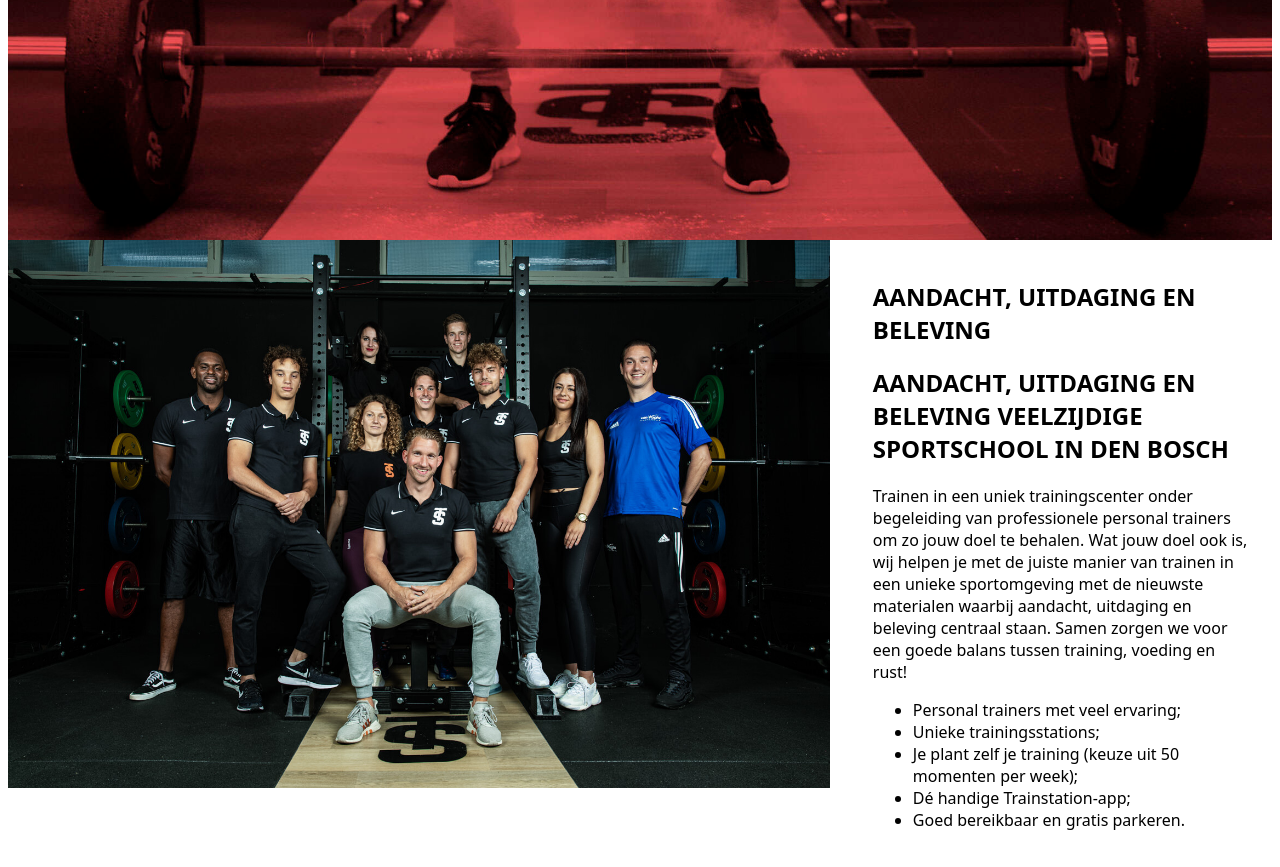
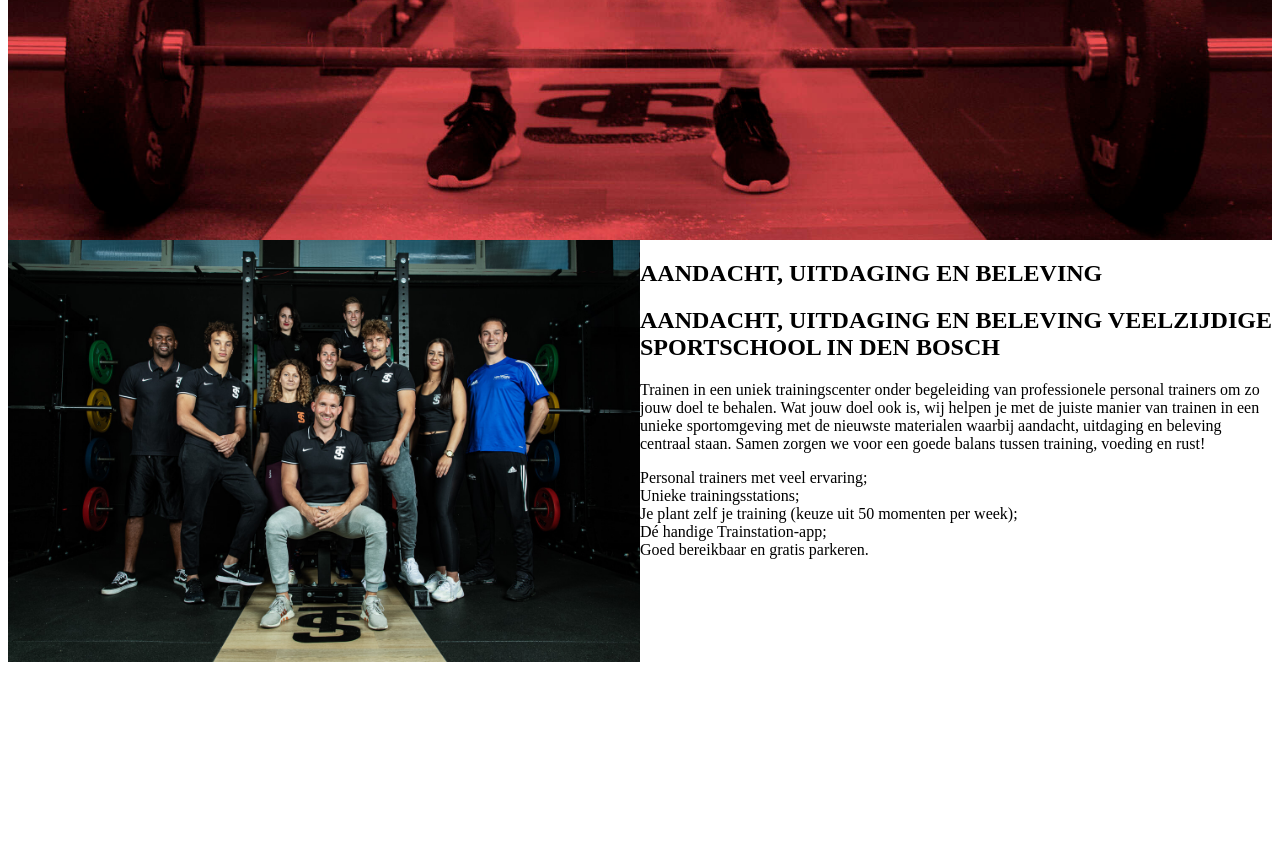
Before and after one commit to KW1C-OwenRamaekers/Site-voor-praktijk, a PHP site: page / in a window 1280 px wide. Shown: the part 749-1616 px from the top of the page. After the commit the page ends 1411 px from the top, so only its background shows below. Run offline with PHP 8.4, Linux system fonts and the light colour scheme.

Commit message:
modified:   css/style.css 	modified:   index.php

```diff
--- a/css/style.css
+++ b/css/style.css
@@ -56,7 +56,7 @@ div {
 
 #notvid {
     float: left;
-    width: 65%;
+    width: 50%;
 }
 
 .imgslideshow {
--- a/index.php
+++ b/index.php
@@ -27,7 +27,7 @@ Date: 20/2/2024 - 7/3/2024
         <img src="images/header03.png" alt="header 3" class="imgslideshow">
     </div>
     <img src="images/NotVid.jpg" alt="not video" id="notvid">
-    <article class="text-right">
+    <article id="text-right">
     <h2>
     AANDACHT, UITDAGING EN BELEVING
     </h2>
@@ -49,5 +49,6 @@ Date: 20/2/2024 - 7/3/2024
     <li>Goed bereikbaar en gratis parkeren.</li>
     </ul>
     </article>
+    <article id="sportruimte">
 </body>
 </html>
```
